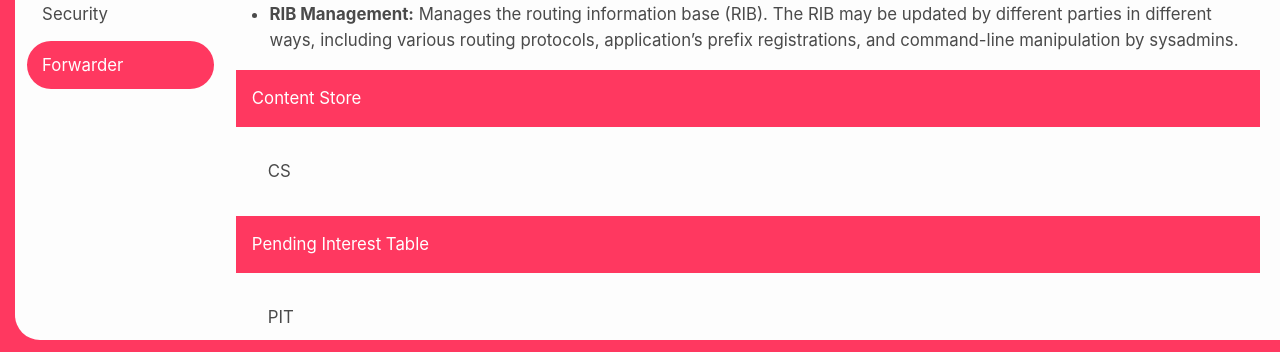
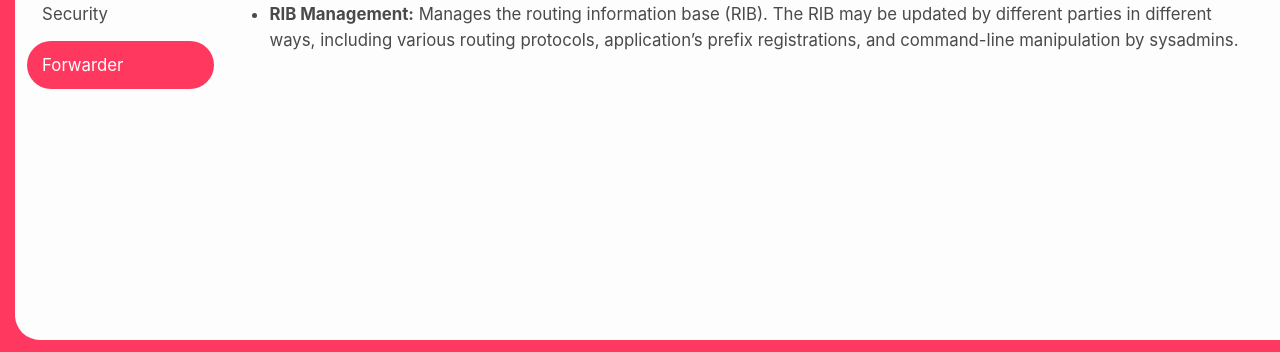
Before and after one commit to pulsejet/ndn101, a React (Create React App) app: page /forwarder in a window 1280 px wide. Shown: the part 445-797 px from the top of the page. Built offline with nearby package versions, Linux system fonts and the light colour scheme.

Commit message:
forwarder stuff

```diff
--- a/src/pages/04-forwarder.tsx
+++ b/src/pages/04-forwarder.tsx
@@ -47,7 +47,7 @@ export default function Page() {
 
             </p>
 
-            <Layouts></Layouts>
+            {/* <Layouts></Layouts> */}
         </div>
     );
 };
```
